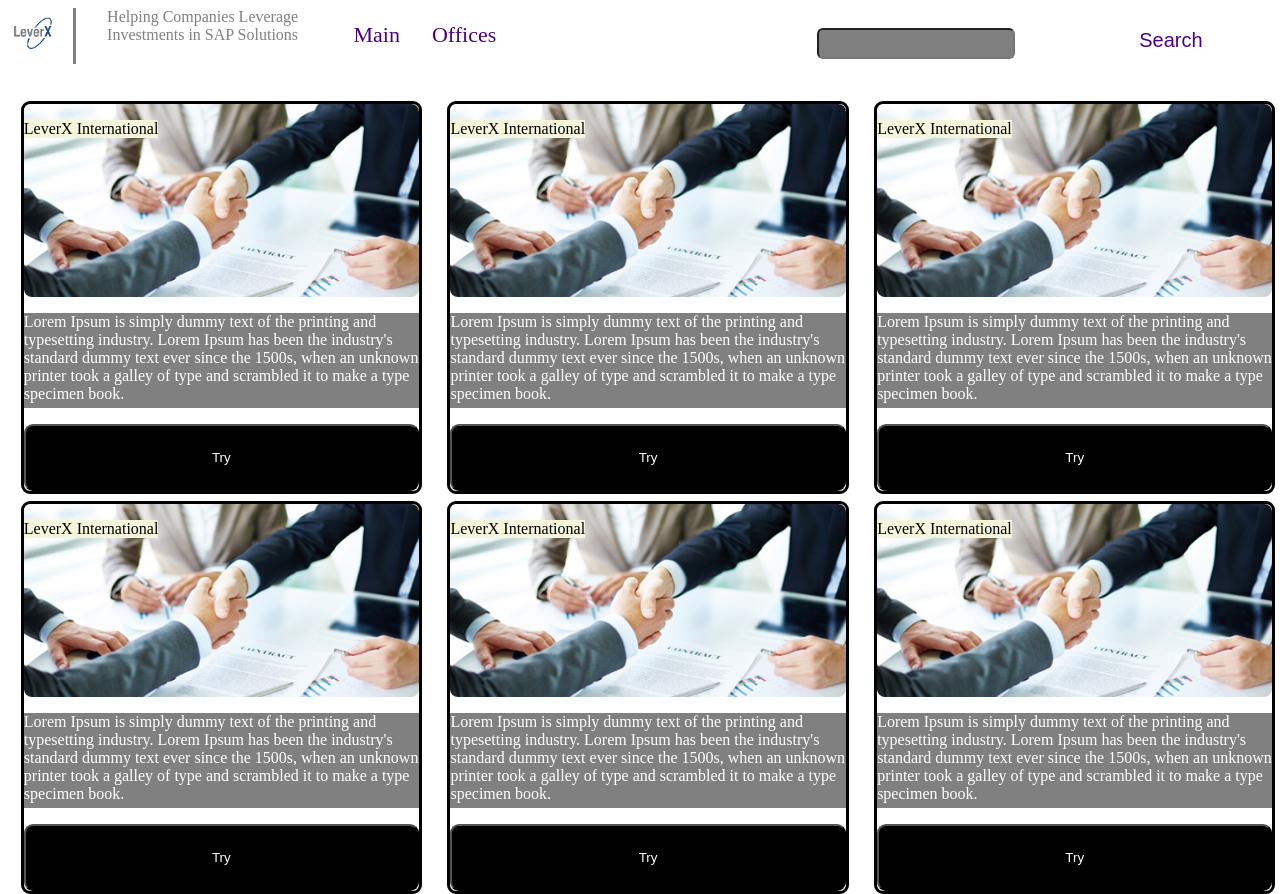
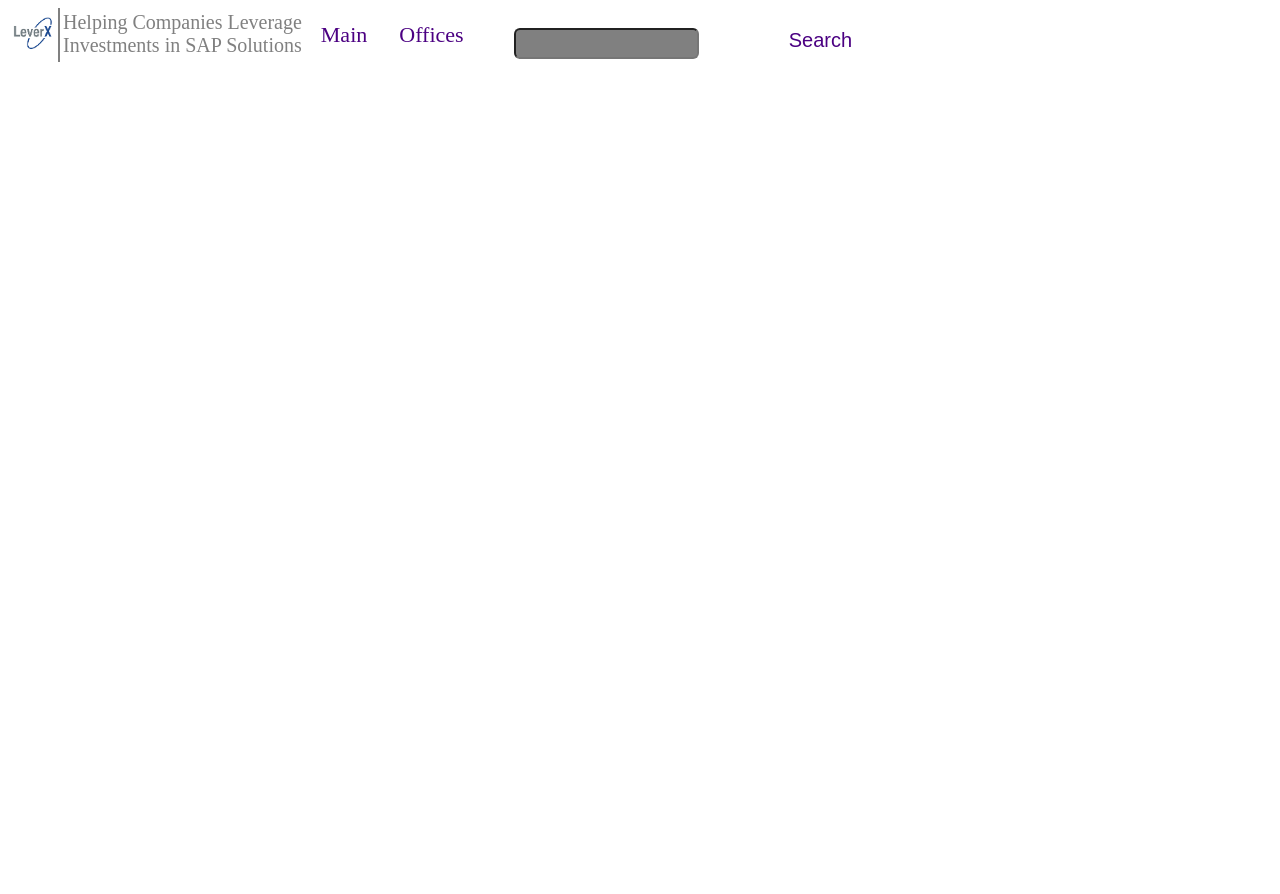
Before and after one commit to YauhenKurlovich/lecture-practice, a plain HTML site: page index.html in a window 1280 px wide. After the commit the page ends 800 px from the top, so only its background shows below. Drawn offline with Linux system fonts and the light colour scheme.

Commit message:
fix navbar  adaptation (task1) & fix task 2

```diff
--- a/index.html
+++ b/index.html
@@ -12,7 +12,10 @@
     <div class="flex-menu">
         <div class="left">
             <img src="images/download.png">
-            <div class="info"> Helping Companies Leverage Investments in SAP Solutions </div>
+            <div class="info">
+                Helping Companies Leverage <br>Investments in SAP Solutions
+            </div>
+
             <a href="https://leverx.ru/">Main</a>
             <div class="dropdown"><a href="#">Offices</a>
                 <div class="dropdown-content">
--- a/js/index.js
+++ b/js/index.js
@@ -1,166 +1,166 @@
-var div = document.createElement('div');
-div.className = "flex-container";
-div.id = "fc";
-document.body.appendChild(div);
+// var div = document.createElement('div');
+// div.className = "flex-container";
+// div.id = "fc";
+// document.body.appendChild(div);
 
-var flexRow = document.createElement('div');
-flexRow.className = "row";
-flexRow.id = "row";
-document.getElementById("fc").appendChild(flexRow);
+// var flexRow = document.createElement('div');
+// flexRow.className = "row";
+// flexRow.id = "row";
+// document.getElementById("fc").appendChild(flexRow);
 
-var flexEl1 = document.createElement('div');
-flexEl1.className = "flex-item";
-flexEl1.id = "fe1";
-document.getElementById("row").appendChild(flexEl1);
+// var flexEl1 = document.createElement('div');
+// flexEl1.className = "flex-item";
+// flexEl1.id = "fe1";
+// document.getElementById("row").appendChild(flexEl1);
 
-var img1 = document.createElement('img');
-img1.src = "images/img.jpg";
-img1.className = "card"
-document.getElementById("fe1").appendChild(img1);
+// var img1 = document.createElement('img');
+// img1.src = "images/img.jpg";
+// img1.className = "card"
+// document.getElementById("fe1").appendChild(img1);
 
-var textOnImage = document.createElement('p');
-textOnImage.className = "imageOnText";
-textOnImage.innerHTML = "LeverX International";
-document.getElementById("fe1").appendChild(textOnImage);
+// var textOnImage = document.createElement('p');
+// textOnImage.className = "imageOnText";
+// textOnImage.innerHTML = "LeverX International";
+// document.getElementById("fe1").appendChild(textOnImage);
 
-var text1 = document.createElement('p');
-text1.className = "imageText";
-text1.innerHTML = "Lorem Ipsum is simply dummy text of the printing and typesetting industry. Lorem Ipsum has been the industry's standard dummy text ever since the 1500s, when an unknown printer took a galley of type and scrambled it to make a type specimen book. ";
-document.getElementById("fe1").appendChild(text1);
+// var text1 = document.createElement('p');
+// text1.className = "imageText";
+// text1.innerHTML = "Lorem Ipsum is simply dummy text of the printing and typesetting industry. Lorem Ipsum has been the industry's standard dummy text ever since the 1500s, when an unknown printer took a galley of type and scrambled it to make a type specimen book. ";
+// document.getElementById("fe1").appendChild(text1);
 
-var button = document.createElement('button');
-button.className = "buttonOnCard";
-button.textContent = "Try";
-document.getElementById("fe1").appendChild(button);
+// var button = document.createElement('button');
+// button.className = "buttonOnCard";
+// button.textContent = "Try";
+// document.getElementById("fe1").appendChild(button);
 
 
-var flexEl2 = document.createElement('div');
-flexEl2.className = "flex-item";
-flexEl2.id = "fe2";
-document.getElementById("row").appendChild(flexEl2);
+// var flexEl2 = document.createElement('div');
+// flexEl2.className = "flex-item";
+// flexEl2.id = "fe2";
+// document.getElementById("row").appendChild(flexEl2);
 
-var img2 = document.createElement('img');
-img2.src = "images/img.jpg";
-img2.className = "card"
-document.getElementById("fe2").appendChild(img2);
+// var img2 = document.createElement('img');
+// img2.src = "images/img.jpg";
+// img2.className = "card"
+// document.getElementById("fe2").appendChild(img2);
 
-var textOnImage2 = document.createElement('p');
-textOnImage2.className = "imageOnText";
-textOnImage2.innerHTML = "LeverX International";
-document.getElementById("fe2").appendChild(textOnImage2);
+// var textOnImage2 = document.createElement('p');
+// textOnImage2.className = "imageOnText";
+// textOnImage2.innerHTML = "LeverX International";
+// document.getElementById("fe2").appendChild(textOnImage2);
 
-var text2 = document.createElement('p');
-text2.className = "imageText";
-text2.innerHTML = "Lorem Ipsum is simply dummy text of the printing and typesetting industry. Lorem Ipsum has been the industry's standard dummy text ever since the 1500s, when an unknown printer took a galley of type and scrambled it to make a type specimen book. ";
-document.getElementById("fe2").appendChild(text2);
+// var text2 = document.createElement('p');
+// text2.className = "imageText";
+// text2.innerHTML = "Lorem Ipsum is simply dummy text of the printing and typesetting industry. Lorem Ipsum has been the industry's standard dummy text ever since the 1500s, when an unknown printer took a galley of type and scrambled it to make a type specimen book. ";
+// document.getElementById("fe2").appendChild(text2);
 
-var button2 = document.createElement('button');
-button2.className = "buttonOnCard";
-button2.textContent = "Try";
-document.getElementById("fe2").appendChild(button2);
+// var button2 = document.createElement('button');
+// button2.className = "buttonOnCard";
+// button2.textContent = "Try";
+// document.getElementById("fe2").appendChild(button2);
 
-var flexEl3 = document.createElement('div');
-flexEl3.className = "flex-item";
-flexEl3.id = "fe3";
-document.getElementById("row").appendChild(flexEl3);
+// var flexEl3 = document.createElement('div');
+// flexEl3.className = "flex-item";
+// flexEl3.id = "fe3";
+// document.getElementById("row").appendChild(flexEl3);
 
-var img3 = document.createElement('img');
-img3.src = "images/img.jpg";
-img3.className = "card"
-document.getElementById("fe3").appendChild(img3);
+// var img3 = document.createElement('img');
+// img3.src = "images/img.jpg";
+// img3.className = "card"
+// document.getElementById("fe3").appendChild(img3);
 
-var textOnImage3 = document.createElement('p');
-textOnImage3.className = "imageOnText";
-textOnImage3.innerHTML = "LeverX International";
-document.getElementById("fe3").appendChild(textOnImage3);
+// var textOnImage3 = document.createElement('p');
+// textOnImage3.className = "imageOnText";
+// textOnImage3.innerHTML = "LeverX International";
+// document.getElementById("fe3").appendChild(textOnImage3);
 
-var text3 = document.createElement('p');
-text3.className = "imageText";
-text3.innerHTML = "Lorem Ipsum is simply dummy text of the printing and typesetting industry. Lorem Ipsum has been the industry's standard dummy text ever since the 1500s, when an unknown printer took a galley of type and scrambled it to make a type specimen book. ";
-document.getElementById("fe3").appendChild(text3);
+// var text3 = document.createElement('p');
+// text3.className = "imageText";
+// text3.innerHTML = "Lorem Ipsum is simply dummy text of the printing and typesetting industry. Lorem Ipsum has been the industry's standard dummy text ever since the 1500s, when an unknown printer took a galley of type and scrambled it to make a type specimen book. ";
+// document.getElementById("fe3").appendChild(text3);
 
-var button3 = document.createElement('button');
-button3.className = "buttonOnCard";
-button3.textContent = "Try";
-document.getElementById("fe3").appendChild(button3);
+// var button3 = document.createElement('button');
+// button3.className = "buttonOnCard";
+// button3.textContent = "Try";
+// document.getElementById("fe3").appendChild(button3);
 
-var flexRow2 = document.createElement('div');
-flexRow2.className = "row";
-flexRow2.id = "row2";
-document.getElementById("fc").appendChild(flexRow2);
+// var flexRow2 = document.createElement('div');
+// flexRow2.className = "row";
+// flexRow2.id = "row2";
+// document.getElementById("fc").appendChild(flexRow2);
 
 
-var flexEl4 = document.createElement('div');
-flexEl4.className = "flex-item";
-flexEl4.id = "fe4";
-document.getElementById("row2").appendChild(flexEl4);
+// var flexEl4 = document.createElement('div');
+// flexEl4.className = "flex-item";
+// flexEl4.id = "fe4";
+// document.getElementById("row2").appendChild(flexEl4);
 
-var img4 = document.createElement('img');
-img4.className = "card";
-img4.src = "images/img.jpg";
-document.getElementById("fe4").appendChild(img4);
+// var img4 = document.createElement('img');
+// img4.className = "card";
+// img4.src = "images/img.jpg";
+// document.getElementById("fe4").appendChild(img4);
 
-var textOnImage4 = document.createElement('p');
-textOnImage4.className = "imageOnText";
-textOnImage4.innerHTML = "LeverX International";
-document.getElementById("fe4").appendChild(textOnImage4);
+// var textOnImage4 = document.createElement('p');
+// textOnImage4.className = "imageOnText";
+// textOnImage4.innerHTML = "LeverX International";
+// document.getElementById("fe4").appendChild(textOnImage4);
 
-var text4 = document.createElement('p');
-text4.className = "imageText";
-text4.innerHTML = "Lorem Ipsum is simply dummy text of the printing and typesetting industry. Lorem Ipsum has been the industry's standard dummy text ever since the 1500s, when an unknown printer took a galley of type and scrambled it to make a type specimen book. ";
-document.getElementById("fe4").appendChild(text4);
+// var text4 = document.createElement('p');
+// text4.className = "imageText";
+// text4.innerHTML = "Lorem Ipsum is simply dummy text of the printing and typesetting industry. Lorem Ipsum has been the industry's standard dummy text ever since the 1500s, when an unknown printer took a galley of type and scrambled it to make a type specimen book. ";
+// document.getElementById("fe4").appendChild(text4);
 
-var button4 = document.createElement('button');
-button4.className = "buttonOnCard";
-button4.textContent = "Try";
-document.getElementById("fe4").appendChild(button4);
+// var button4 = document.createElement('button');
+// button4.className = "buttonOnCard";
+// button4.textContent = "Try";
+// document.getElementById("fe4").appendChild(button4);
 
-var flexEl5 = document.createElement('div');
-flexEl5.className = "flex-item";
-flexEl5.id = "fe5";
-document.getElementById("row2").appendChild(flexEl5);
+// var flexEl5 = document.createElement('div');
+// flexEl5.className = "flex-item";
+// flexEl5.id = "fe5";
+// document.getElementById("row2").appendChild(flexEl5);
 
-var img5 = document.createElement('img');
-img5.className = "card";
-img5.src = "images/img.jpg";
-document.getElementById("fe5").appendChild(img5);
+// var img5 = document.createElement('img');
+// img5.className = "card";
+// img5.src = "images/img.jpg";
+// document.getElementById("fe5").appendChild(img5);
 
-var textOnImage5 = document.createElement('p');
-textOnImage5.className = "imageOnText";
-textOnImage5.innerHTML = "LeverX International";
-document.getElementById("fe5").appendChild(textOnImage5);
+// var textOnImage5 = document.createElement('p');
+// textOnImage5.className = "imageOnText";
+// textOnImage5.innerHTML = "LeverX International";
+// document.getElementById("fe5").appendChild(textOnImage5);
 
-var text5 = document.createElement('p');
-text5.className = "imageText";
-text5.innerHTML = "Lorem Ipsum is simply dummy text of the printing and typesetting industry. Lorem Ipsum has been the industry's standard dummy text ever since the 1500s, when an unknown printer took a galley of type and scrambled it to make a type specimen book. ";
-document.getElementById("fe5").appendChild(text5);
+// var text5 = document.createElement('p');
+// text5.className = "imageText";
+// text5.innerHTML = "Lorem Ipsum is simply dummy text of the printing and typesetting industry. Lorem Ipsum has been the industry's standard dummy text ever since the 1500s, when an unknown printer took a galley of type and scrambled it to make a type specimen book. ";
+// document.getElementById("fe5").appendChild(text5);
 
-var button5 = document.createElement('button');
-button5.className = "buttonOnCard";
-button5.textContent = "Try";
-document.getElementById("fe5").appendChild(button5);
+// var button5 = document.createElement('button');
+// button5.className = "buttonOnCard";
+// button5.textContent = "Try";
+// document.getElementById("fe5").appendChild(button5);
 
-var flexEl6 = document.createElement('div');
-flexEl6.className = "flex-item";
-flexEl6.id = "fe6";
-document.getElementById("row2").appendChild(flexEl6);
+// var flexEl6 = document.createElement('div');
+// flexEl6.className = "flex-item";
+// flexEl6.id = "fe6";
+// document.getElementById("row2").appendChild(flexEl6);
 
-var img6 = document.createElement('img');
-img6.className = "card";
-img6.src = "images/img.jpg";
-document.getElementById("fe6").appendChild(img6);
+// var img6 = document.createElement('img');
+// img6.className = "card";
+// img6.src = "images/img.jpg";
+// document.getElementById("fe6").appendChild(img6);
 
-var textOnImage6 = document.createElement('p');
-textOnImage6.className = "imageOnText";
-textOnImage6.innerHTML = "LeverX International";
-document.getElementById("fe6").appendChild(textOnImage6);
+// var textOnImage6 = document.createElement('p');
+// textOnImage6.className = "imageOnText";
+// textOnImage6.innerHTML = "LeverX International";
+// document.getElementById("fe6").appendChild(textOnImage6);
 
-var text6 = document.createElement('p');
-text6.className = "imageText";
-text6.innerHTML = "Lorem Ipsum is simply dummy text of the printing and typesetting industry. Lorem Ipsum has been the industry's standard dummy text ever since the 1500s, when an unknown printer took a galley of type and scrambled it to make a type specimen book. ";
-document.getElementById("fe6").appendChild(text6);
+// var text6 = document.createElement('p');
+// text6.className = "imageText";
+// text6.innerHTML = "Lorem Ipsum is simply dummy text of the printing and typesetting industry. Lorem Ipsum has been the industry's standard dummy text ever since the 1500s, when an unknown printer took a galley of type and scrambled it to make a type specimen book. ";
+// document.getElementById("fe6").appendChild(text6);
 
-var button6 = document.createElement('button');
-button6.className = "buttonOnCard";
-button6.textContent = "Try";
-document.getElementById("fe6").appendChild(button6);
+// var button6 = document.createElement('button');
+// button6.className = "buttonOnCard";
+// button6.textContent = "Try";
+// document.getElementById("fe6").appendChild(button6);
--- a/styles/index.css
+++ b/styles/index.css
@@ -1,7 +1,6 @@
-body {
+ body {
     height: 100%;
     width: 100%;
-    position: absolute;
 }
 
 ul {
@@ -38,23 +37,22 @@ img {
 .flex-menu {
     display: flex;
     flex-direction: row;
-    width: 100%;
-    height: 10%;
+    justify-content: space-between;
+    flex-wrap: wrap;
+    position: fixed;
 }
 
 .left {
     display: flex;
-    height: 100%;
-    width: 60%;
     flex-direction: row;
+    justify-content: space-between;
 }
 
 
 .right {
     display: flex;
-    height: 100%;
-    width: 40%;
     flex-direction: row;
+    justify-content: space-between;
 }
 
 input {
@@ -69,15 +67,14 @@ input {
 }
 
 .info {
-    height: 70%;
-    width: 30%;
-    border-width: 0 0 0 3px;
+    justify-content: center;
+    border-width: 0 0 0 2px;
     border-style: solid;
     color: gray;
     border-color: gray;
-    margin-left: 2%;
-    padding-left: 4%;
     position: relative;
+    padding: 3px;
+    font-size: 20px;
 }
 
 .dropbtn {
@@ -126,7 +123,12 @@ input {
 
 .office {
     display: block;
-    background-color: aliceblue;
+    background-color: whitesmoke;
+}
+
+.office:hover{
+background-color: blueviolet;
+color:white;
 }
 
 .flex-container {
```
Also changed, not shown: styles/task2.css (+25 -2 lines), task2.html (+14 -0 lines).
